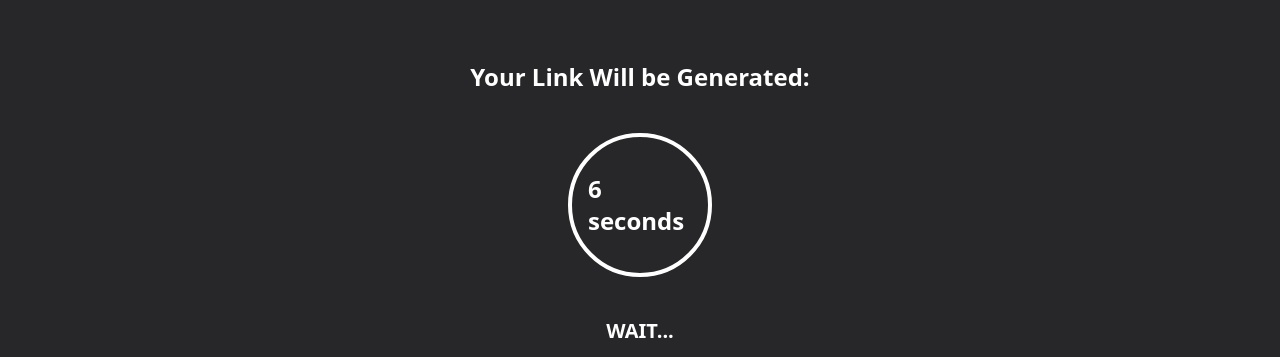
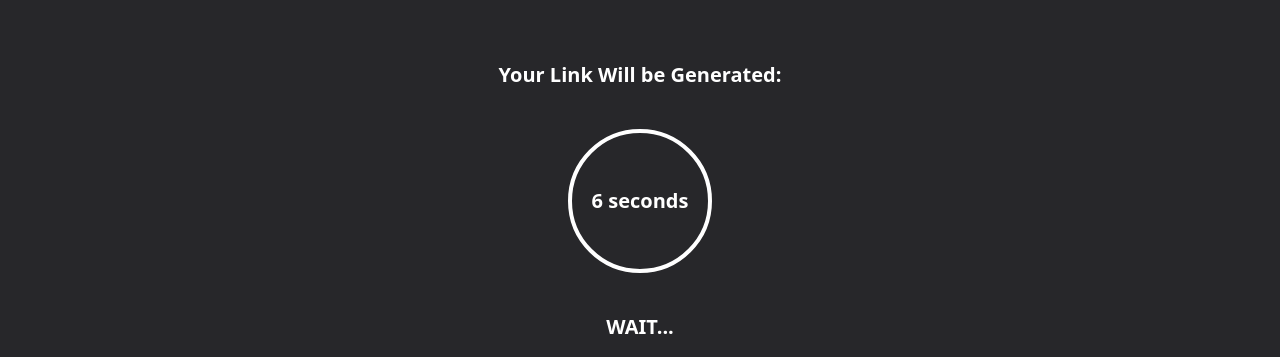
Before and after one commit to logasabarinathan/kaipulla, a plain HTML site: page index.html in a window 1280 px wide. Shown: the part 443-800 px from the top of the page. Drawn offline with nearby package versions, Linux system fonts and the light colour scheme.

Commit message:
Update index.html

```diff
--- a/index.html
+++ b/index.html
@@ -62,7 +62,7 @@
                 <script async="async" data-cfasync="false" src="//pl19889903.highcpmgate.com/47a029e468679d9270508ecb1e296cc1/invoke.js"></script>
                 <div id="container-47a029e468679d9270508ecb1e296cc1"></div>
             </div>
-            <span id="timeout" class="text-2xl text-white font-bold justify-center">
+            <span id="timeout" class="text-xl text-white font-bold justify-center">
                 <h3 class="flex my-10 justify-center text-white font-bold">Your Link Will be Generated:</h3>
                 <h1 id="timer" class="flex items-center justify-center p-4 h-36 w-36 border-4 mx-auto rounded-full text-white border-white">Seconds</h1>
                 <h1 id="wait" class="flex justify-center mt-10 text-white text-xl font-bold">WAIT...</h1>
```
